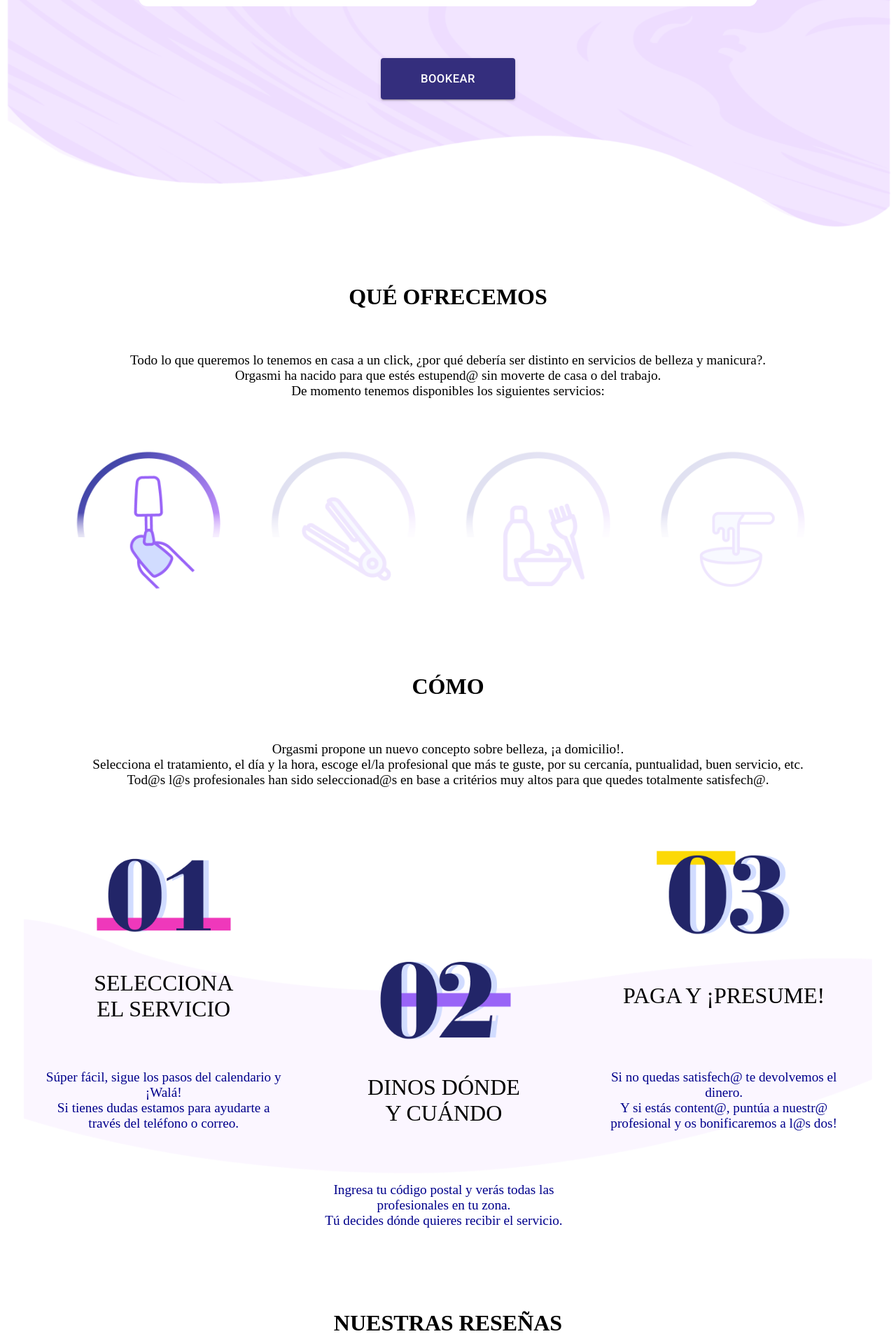
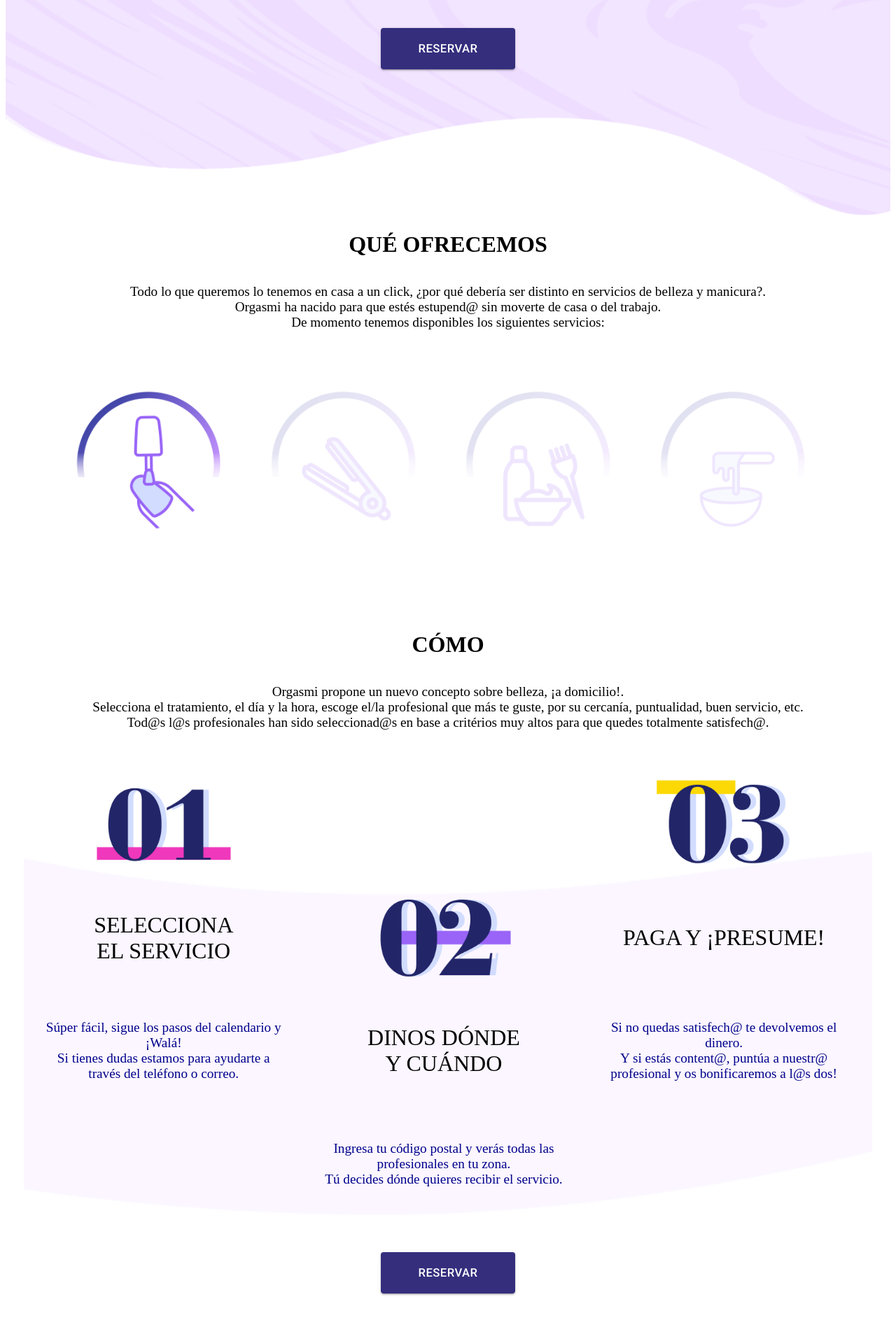
Before and after one commit to SagredoIsmael/NailShop, a React (Create React App) app in the folder frontend/: page /home in a window 1280 px wide. Shown: the part 880-2797 px from the top of the page at 70% size. Built offline with nearby package versions, Linux system fonts and the light colour scheme; a web font is replaced by a local one.

Commit message:
add button 'reservar'

```diff
--- a/frontend/src/js/components/headerComponents/headerView.js
+++ b/frontend/src/js/components/headerComponents/headerView.js
@@ -9,7 +9,7 @@ const Wrapper = styled.div`
   grid-template-columns: 100%;
   grid-template-rows: 100%;
   background-image: url(${backGroundImage});
-  background-size: contain;
+  background-size: cover;
   background-repeat: no-repeat;
   background-position: center center;
   background-color: white;
--- a/frontend/src/js/components/headerComponents/miniHeaderView.js
+++ b/frontend/src/js/components/headerComponents/miniHeaderView.js
@@ -9,7 +9,7 @@ const Wrapper = styled.div`
   grid-template-columns: 100%;
   grid-template-rows: 100%;
   background-image: url(${miniBackGroundImage});
-  background-size: contain;
+  background-size: cover;
   background-repeat: no-repeat;
   background-position: center center;
   background-color: white;
--- a/frontend/src/js/components/ourServicesComponents/ourReviewsView.js
+++ b/frontend/src/js/components/ourServicesComponents/ourReviewsView.js
@@ -22,7 +22,6 @@ const Title = styled.h1`
   font-size: 2.5vw;
   text-align: center;
   font-family: 'Rozha One', serif;
-  margin:0;
 `
 
 const ImagesWrapper = styled.div`
--- a/frontend/src/js/components/ourServicesComponents/ourServicesView.js
+++ b/frontend/src/js/components/ourServicesComponents/ourServicesView.js
@@ -2,6 +2,7 @@ import React from 'react'
 import styled from 'styled-components'
 import Colors from '../../utils/colors'
 import { Link } from 'react-router-dom'
+import { SimpleButton } from '../muiComponents/buttons'
 import backgroundImage from '../../../img/ourServicesView/background.png'
 import manicuraImage from '../../../img/ourServicesView/manicura.png'
 import peinadosImage from '../../../img/ourServicesView/peinados.png'
@@ -16,7 +17,7 @@ const Wrapper = styled.div`
   display: grid;
   grid-row:3;
   grid-template-columns: 100%;
-  grid-template-rows: 7% 10% 18% 5% 7% 10% 43%;
+  grid-template-rows: 5% 10% 18% 5% 5% 8% 43% 3% 7%;
 `
 
 const Title = styled.h1`
@@ -55,7 +56,7 @@ const BackgroundWrapper = styled.div`
   display: grid;
   grid-row:7;
   background-image: url(${backgroundImage});
-  background-size: contain;
+  background-size: cover;
   background-repeat: no-repeat;
   background-position: center;
   grid-template-columns: 33% 33% 33%;
@@ -82,6 +83,13 @@ const TextSectionWrapper = styled.div`
   margin-right: 2vw;
   align-content: center;
   color: ${props => props.color};
+`
+
+const DefaultWrapper = styled.div`
+  display: grid;
+  grid-column: ${props => props.gridColumn};
+  grid-row: ${props => props.gridRow};
+  justify-content:center;
 `
 
 
@@ -153,6 +161,11 @@ const OurServicesView = ({openInstagramLink}) => (
         Y si estás content@, puntúa a nuestr@ profesional y os bonificaremos a l@s dos!
       </TextSectionWrapper>
     </BackgroundWrapper>
+    <DefaultWrapper gridColumn="1" gridRow="9">
+      <Link to="/professionals" style={{ textDecoration: 'none', justifySelf: 'center' }}>
+        <SimpleButton text="RESERVAR" style={{width: '15vw', height: '4.60vw', fontSize: '1.3vw', padding:'inherit'}} onClick={() => null}/>
+      </Link>
+    </DefaultWrapper>
   </Wrapper>
 )
 
--- a/frontend/src/js/components/ourServicesComponents/ourTeamView.js
+++ b/frontend/src/js/components/ourServicesComponents/ourTeamView.js
@@ -12,7 +12,7 @@ const Wrapper = styled.div`
   display: grid;
   grid-row:5;
   grid-template-columns: 100%;
-  grid-template-rows: 20% 5% 50% 5% 10%;
+  grid-template-rows: 10% 10% 50% 15% 15%;
 `
 
 const Title = styled.h1`
@@ -28,7 +28,7 @@ const ImagesWrapper = styled.div`
   grid-row:3;
   grid-template-columns: 5% 22% 22% 22% 22% 5%;
   grid-template-rows: 100%;
-  justify-items:center;
+  text-align: -webkit-center;
 `
 
 const Image = styled.div`
--- a/frontend/src/js/components/professionalsComponents/listView.js
+++ b/frontend/src/js/components/professionalsComponents/listView.js
@@ -17,7 +17,7 @@ const ListView = ({fetchProfessionals, loading, items}) => {
   useEffect(() => { fetchProfessionals() }, [])
     return (
     <Wrapper>
-      { loading ? <SpinnerRound/> : null }
+      { loading ? <SpinnerRound/> : <SpinnerRound/> }
       {items.map((item, index) => (
         <Item key={index} item={item} />
       ))}
--- a/frontend/src/js/components/searchComponents/searchView.js
+++ b/frontend/src/js/components/searchComponents/searchView.js
@@ -15,7 +15,7 @@ const Wrapper = styled.div`
   grid-template-columns: 15% 70% 15%;
   grid-template-rows: 20% 30% 7% 40%;
   background-image: url(${pinkBackGround});
-  background-size: contain;
+  background-size: cover;
   background-repeat: no-repeat;
   background-position: center center;
   background-color: white;
@@ -82,7 +82,7 @@ const SearchView = ({setServiceSearch, setPostalCodeSearch, setDateSearch, servi
     </InputDataWrapper>
     <DefaultWrapper gridColumn="2" gridRow="4">
       <Link to="/professionals" style={{ textDecoration: 'none', justifySelf: 'center' }}>
-        <SimpleButton text="BOOKEAR" style={{width: '15vw', height: '4.60vw', fontSize: '1.3vw', padding:'inherit'}} onClick={() => null}/>
+        <SimpleButton text="RESERVAR" style={{width: '15vw', height: '4.60vw', fontSize: '1.3vw', padding:'inherit'}} onClick={() => null}/>
       </Link>
     </DefaultWrapper>
   </Wrapper>
--- a/frontend/src/js/screens/home.js
+++ b/frontend/src/js/screens/home.js
@@ -13,7 +13,7 @@ import Footer from '../containers/headerContainers/footerContainer'
 const Wrapper = styled.div`
   display: grid;
   grid-template-columns: 100%;
-  grid-template-rows: 14% 20% 37% 20% 20% 5%;
+  grid-template-rows: 14% 18% 40% 20% 15% 5%;
   background: white;
   height: ${props => props.mobile ? "150vh" : "470vh"};
 `;
```
Also changed, not shown: 1 other file (tests, documents, lock files or other folders).
